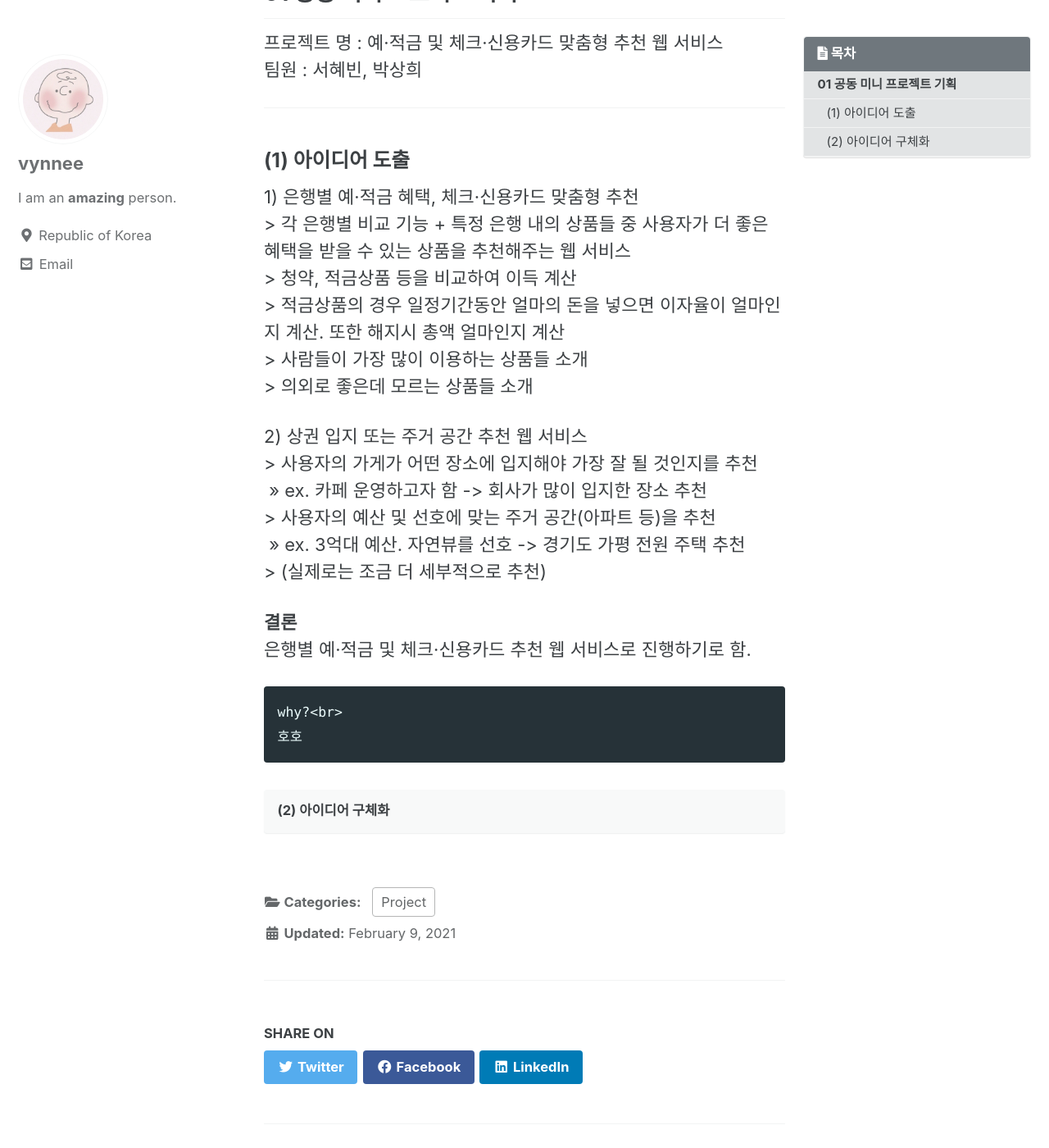
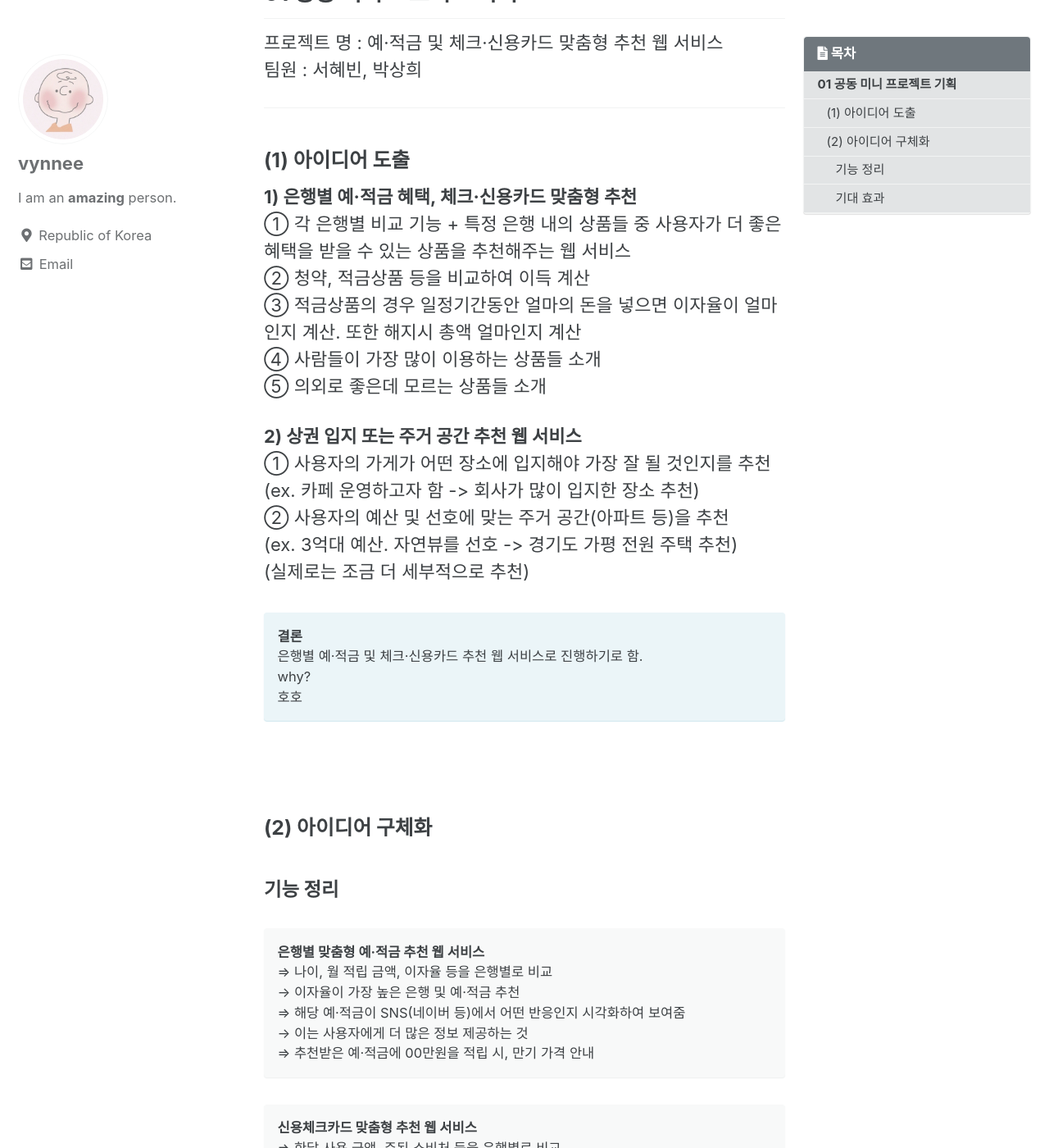
Before and after one commit to vynnee/vynnee.github.io, a Jekyll site: the page built from _posts/2021-01/project/2021-02-09-pj1.md, in a window 1280 px wide and 1400 px high, scrolled down 348 px. Shown: the whole window at 82% size. Built offline with Jekyll 4.4.1, drawn with Linux system fonts in a browser that asks for light colours; cached includes are drawn as plain includes; comment, search, counter and statistics services are not loaded; some of the changed text lies outside the part shown.

Commit message:
[2021-02-10] post modify

```diff
--- a/_posts/2021-01/project/2021-02-09-pj1.md
+++ b/_posts/2021-01/project/2021-02-09-pj1.md
@@ -23,28 +23,48 @@ Last_modified_at: 2021-02-06T00:00:00+08:00
 
 ### (1) 아이디어 도출
 
-1) 은행별 예·적금 혜택, 체크·신용카드 맞춤형 추천<br>
-    > 각 은행별 비교 기능 + 특정 은행 내의 상품들 중 사용자가 더 좋은 혜택을 받을 수 있는 상품을 추천해주는 웹 서비스<br>
-    > 청약, 적금상품 등을 비교하여 이득 계산<br>
-    > 적금상품의 경우 일정기간동안 얼마의 돈을 넣으면 이자율이 얼마인지 계산. 또한 해지시 총액 얼마인지 계산<br>
-    > 사람들이 가장 많이 이용하는 상품들 소개<br>
-    > 의외로 좋은데 모르는 상품들 소개<br>
+**1) 은행별 예·적금 혜택, 체크·신용카드 맞춤형 추천<br>**
+    ① 각 은행별 비교 기능 + 특정 은행 내의 상품들 중 사용자가 더 좋은 혜택을 받을 수 있는 상품을 추천해주는 웹 서비스<br>
+    ② 청약, 적금상품 등을 비교하여 이득 계산<br>
+    ③ 적금상품의 경우 일정기간동안 얼마의 돈을 넣으면 이자율이 얼마인지 계산. 또한 해지시 총액 얼마인지 계산<br>
+    ④ 사람들이 가장 많이 이용하는 상품들 소개<br>
+    ⑤ 의외로 좋은데 모르는 상품들 소개<br>
 
-2) 상권 입지 또는 주거 공간 추천 웹 서비스<br>
-    > 사용자의 가게가 어떤 장소에 입지해야 가장 잘 될 것인지를 추천<br>
-        >> ex. 카페 운영하고자 함 -> 회사가 많이 입지한 장소 추천<br>
-    > 사용자의 예산 및 선호에 맞는 주거 공간(아파트 등)을 추천<br>
-        >> ex. 3억대 예산. 자연뷰를 선호 -> 경기도 가평 전원 주택 추천<br>
-    > (실제로는 조금 더 세부적으로 추천)<br>
-
+**2) 상권 입지 또는 주거 공간 추천 웹 서비스<br>**
+    ① 사용자의 가게가 어떤 장소에 입지해야 가장 잘 될 것인지를 추천<br>
+        (ex. 카페 운영하고자 함 -> 회사가 많이 입지한 장소 추천)<br>
+    ② 사용자의 예산 및 선호에 맞는 주거 공간(아파트 등)을 추천<br>
+        (ex. 3억대 예산. 자연뷰를 선호 -> 경기도 가평 전원 주택 추천)<br>
+    (실제로는 조금 더 세부적으로 추천)<br>
 
 **결론**<br>
 은행별 예·적금 및 체크·신용카드 추천 웹 서비스로 진행하기로 함.<br>
+    why?<br>
+    호호<br>
+{: .notice--info}
 
-    why?<br>
-    호호
+<br>
 
+### (2) 아이디어 구체화
+#### 기능 정리
+
+**은행별 맞춤형 예·적금 추천 웹 서비스<br>**
+⇒ 나이, 월 적립 금액, 이자율 등을 은행별로 비교<br>
+→ 이자율이 가장 높은 은행 및 예·적금 추천<br>
+⇒ 해당 예·적금이 SNS(네이버 등)에서 어떤 반응인지 시각화하여 보여줌<br>
+→ 이는 사용자에게 더 많은 정보 제공하는 것<br>
+⇒ 추천받은 예·적금에 00만원을 적립 시, 만기 가격 안내<br>
 {: .notice}
 
+**신용체크카드 맞춤형 추천 웹 서비스<br>**
+⇒ 한달 사용 금액, 주된 소비처 등을 은행별로 비교<br>
+→ 페이백 등 가장 혜택이 좋은 신용·체크카드 추천<br>
+⇒ 해당 신용·체크카드가 SNS(네이버 등)에서 어떤 반응인지 시각화하여 보여줌<br>
+{: .notice}
 
-### (2) 아이디어 구체화
+<br>
+
+#### 기대 효과
+- 예·적금과 신용·체크카드 혜택에 관심이 없는 사용자에게 맞춤형 추천을 제공함<br>
+- 사용자들이 잘 모르는 예·적금과 신용·체크카드의 정보를 제공함<br>
+- 실 사용자들의 반응을 시각화하여 보여줌으로써 신뢰성있는 정보를 제공함<br>
```
